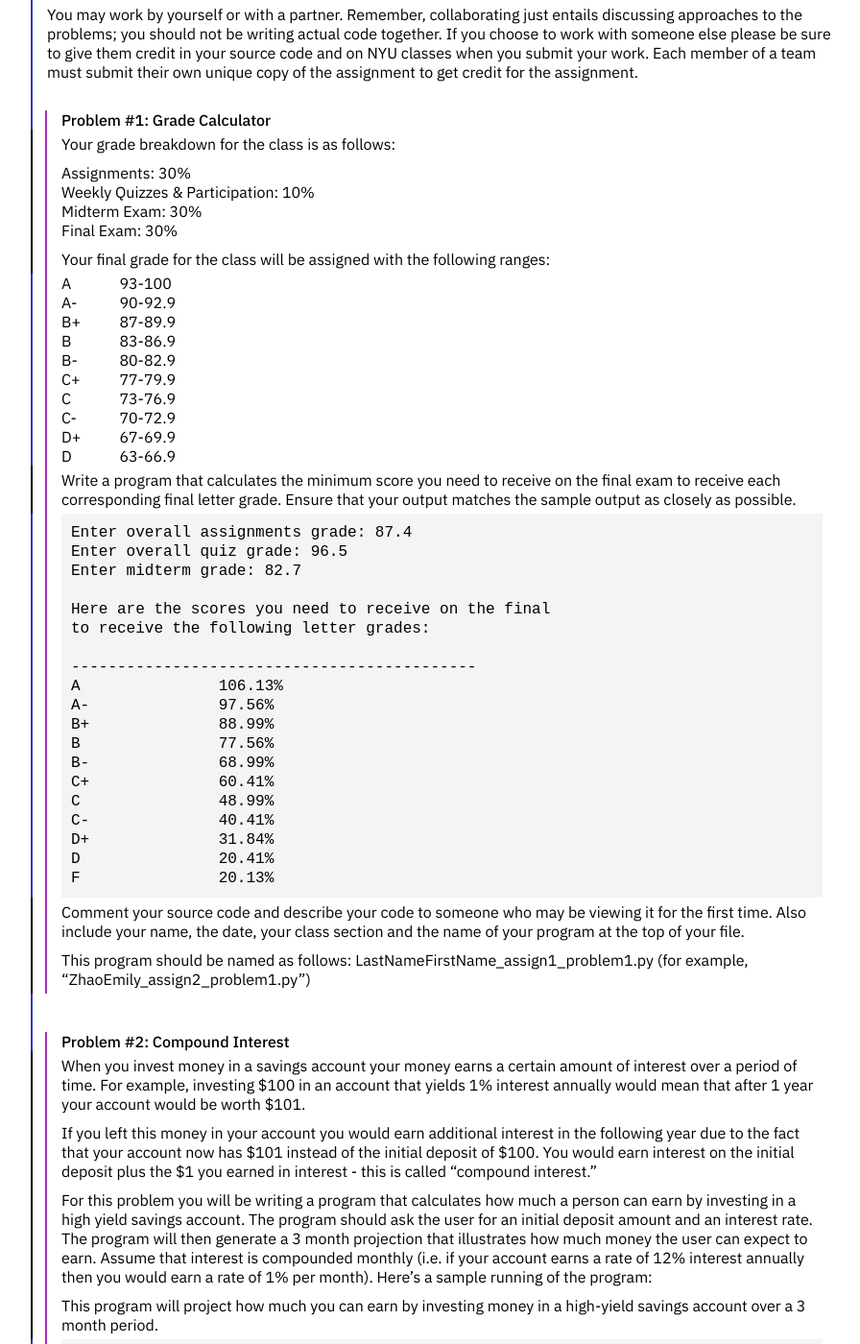
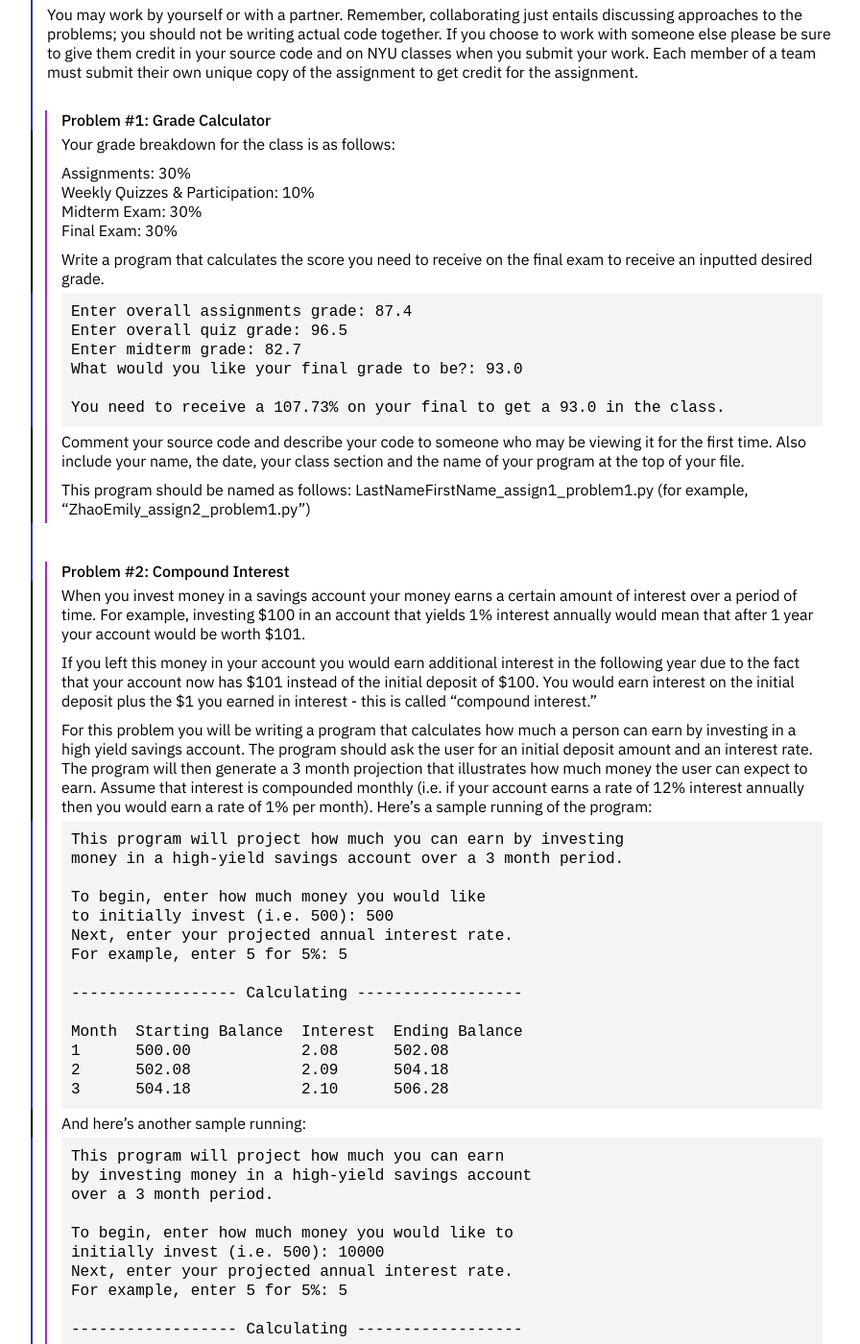
Before and after one commit to emilydidthis/-CSCI-UA.0002-Fall22, a Jekyll site: the page built from assignments/02.markdown, in a window 1280 px wide and 1400 px high, scrolled down 260 px. Shown: the whole window at 96% size, without its empty margins (8-904 px from the left). Built offline with Jekyll 4.4.1, drawn with Linux system fonts in a browser that asks for light colours; some of the changed text lies outside the part shown.

Commit message:
finalizing assignment 2

````diff
--- a/assignments/02.markdown
+++ b/assignments/02.markdown
@@ -20,7 +20,7 @@ Weekly Quizzes & Participation: 10%
 Midterm Exam: 30%
 Final Exam: 30%
 
-Your final grade for the class will be assigned with the following ranges:
+<!-- Your final grade for the class will be assigned with the following ranges:
 
 <div class="table" markdown="1">
 ```
@@ -35,31 +35,18 @@ C-		70-72.9
 D+		67-69.9
 D		63-66.9
 ```
-</div>
+</div> -->
 
-Write a program that calculates the minimum score you need to receive on the final exam to receive each corresponding final letter grade. Ensure that your output matches the sample output as closely as possible.
+Write a program that calculates the score you need to receive on the final exam to receive an inputted desired grade.
 <br>
 
 ```
 Enter overall assignments grade: 87.4
 Enter overall quiz grade: 96.5
 Enter midterm grade: 82.7
+What would you like your final grade to be?: 93.0
 
-Here are the scores you need to receive on the final
-to receive the following letter grades:
-
---------------------------------------------
-A	        106.13%
-A-	        97.56%
-B+	        88.99%
-B	        77.56%
-B-	        68.99%
-C+	        60.41%
-C	        48.99%
-C-	        40.41%
-D+	        31.84%
-D	        20.41%
-F	        20.13%
+You need to receive a 107.73% on your final to get a 93.0 in the class.
 ```
 
 Comment your source code and describe your code to someone who may be viewing it for the first time. Also include your name, the date, your class section and the name of your program at the top of your file.
@@ -76,22 +63,21 @@ If you left this money in your account you would earn additional interest in the
 
 For this problem you will be writing a program that calculates how much a person can earn by investing in a high yield savings account. The program should ask the user for an initial deposit amount and an interest rate. The program will then generate a 3 month projection that illustrates how much money the user can expect to earn. Assume that interest is compounded monthly (i.e. if your account earns a rate of 12% interest annually then you would earn a rate of 1% per month). Here's a sample running of the program:
 
-This program will project how much you can earn
-by investing money in a high-yield savings account
-over a 3 month period.
+```
+This program will project how much you can earn by investing
+money in a high-yield savings account over a 3 month period.
 
-```
-To begin, enter how much money you would like to
-initially invest (i.e. 500): 500
+To begin, enter how much money you would like
+to initially invest (i.e. 500): 500
 Next, enter your projected annual interest rate.
 For example, enter 5 for 5%: 5
-------- Calculating --------
 
-Month Starting Balance     Interest   Ending Balance
-1     500.00               2.08       502.08
-2     502.08               2.09       504.17
-3     504.17               2.10       506.27
+------------------ Calculating ------------------
 
+Month  Starting Balance  Interest  Ending Balance
+1      500.00            2.08      502.08
+2      502.08            2.09      504.18
+3      504.18            2.10      506.28
 ```
 And here's another sample running:
 
@@ -105,12 +91,12 @@ initially invest (i.e. 500): 10000
 Next, enter your projected annual interest rate.
 For example, enter 5 for 5%: 5
 
-------- Calculating --------
+------------------ Calculating ------------------
 
-Month Starting Balance     Interest   Ending Balance
-1     10,000.00            41.67      10,041.67
-2     10,041.67            41.84      10,083.51
-3     10,083.51            42.01      10,125.52
+Month  Starting Balance  Interest  Ending Balance
+1      10,000.00         41.67     10,041.67
+2      10,041.67         41.84     10,083.51
+3      10,083.51         42.01     10,125.52
 ```
 
 You can assume that the user will enter reasonable input values (i.e. all inputted values will be valid positive floating point numbers.) Ensure that your program is formatted correctly so that your values line up as in the sample output above (hint: use the format() function.)
````
